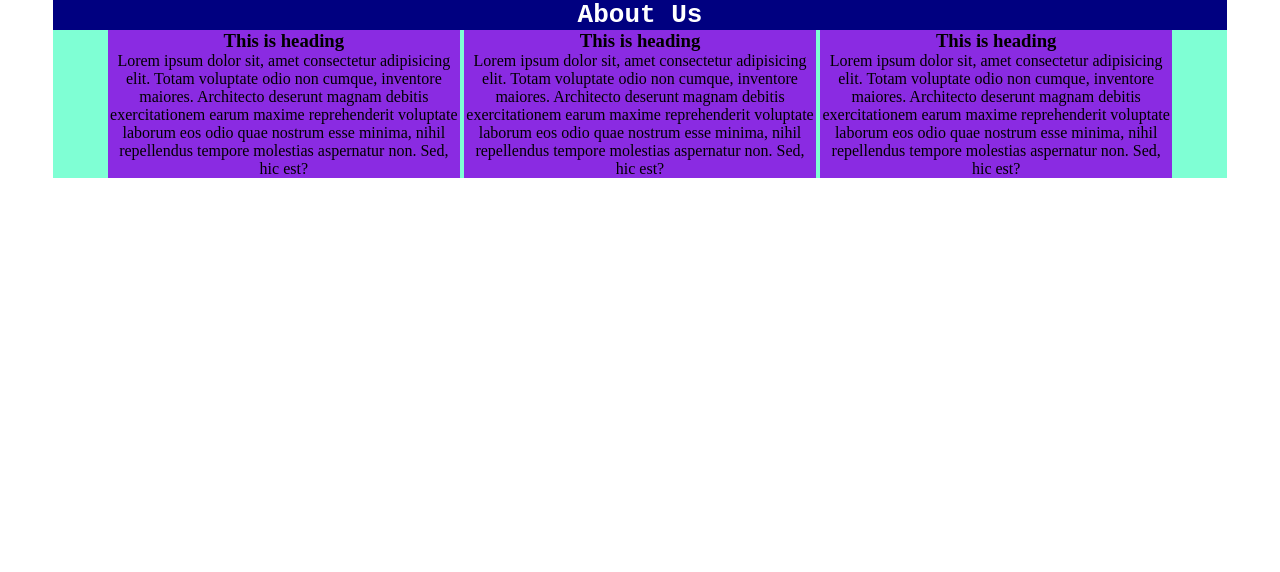
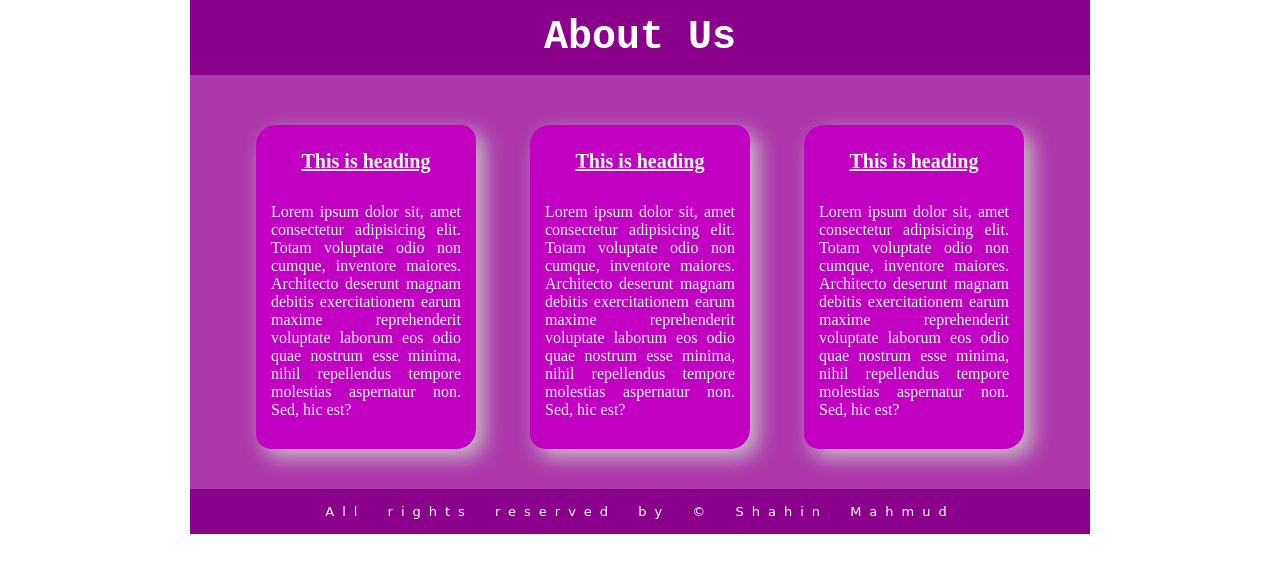
Before and after one commit to shahinctg/About-Us, a plain HTML site: page index.html in a window 1280 px wide. Drawn offline with Linux system fonts and the light colour scheme.

Commit message:
style added

```diff
--- a/index.html
+++ b/index.html
@@ -28,7 +28,7 @@
             </div>
         </div>
         <div class="footer">
-
+            <p>All rights reserved by &copy; <a href="https://www.facebook.com/prodhan.shikkhok" target="_blank">Shahin Mahmud</a></p>
         </div>
 
     </div>
--- a/style/style.css
+++ b/style/style.css
@@ -12,35 +12,63 @@ ul,li{
 /* main css start from here */
 
 .container{
-    width: 1174px;
+    width: 900px;
     background-color: aquamarine;
     margin: auto;
 }
 .header{
     width: 100%;
-    background-color: azure;
+    background-color: darkmagenta;
 }
 .header h1{
     color: white;
-    background-color: navy;
+    font-size: 40px;
     font-weight: 700;
     font-family: monospace;
     text-align: center;
+    padding: 15px;
+
 }
 .content{
     width: 100%;
-    background-color: aquamarine;
+    background-color: rgb(173, 57, 173);
     text-align: center;
 }
 .footer{
     width: 100%;
-    background-color: darkslateblue;
+    background-color: darkmagenta;
+    color: white;
+    text-align: center;
 }
 .desc{
-    width: 30%;
-    background-color: blueviolet;
+    width: 220px;
+    background-color: rgb(194, 0, 194);
     display: inline-block;
+    padding-top: 10px;
+    padding-bottom: 15px;
+    margin: 50px 25px 40px 25px;
+    border-radius: 20px 15px 20px 15px;
+    box-shadow: 8px 8px 20px rgb(199, 194, 194);
 }
-.desc h3,p{
+.desc h3{
     text-align: center;
+    color: white;
+    font-size: 20px;
+    padding: 15px;
+    text-decoration: underline white;
 }
+.desc p{
+    color: rgb(224, 247, 247);
+    padding: 15px;
+    text-align: justify;
+}
+.footer p{
+    font-family: cursive;
+    font-size: 13px;
+    word-spacing: 10px;
+    letter-spacing: 8px;
+    padding: 15px;
+}
+.footer a{
+    color: white;
+}
```
